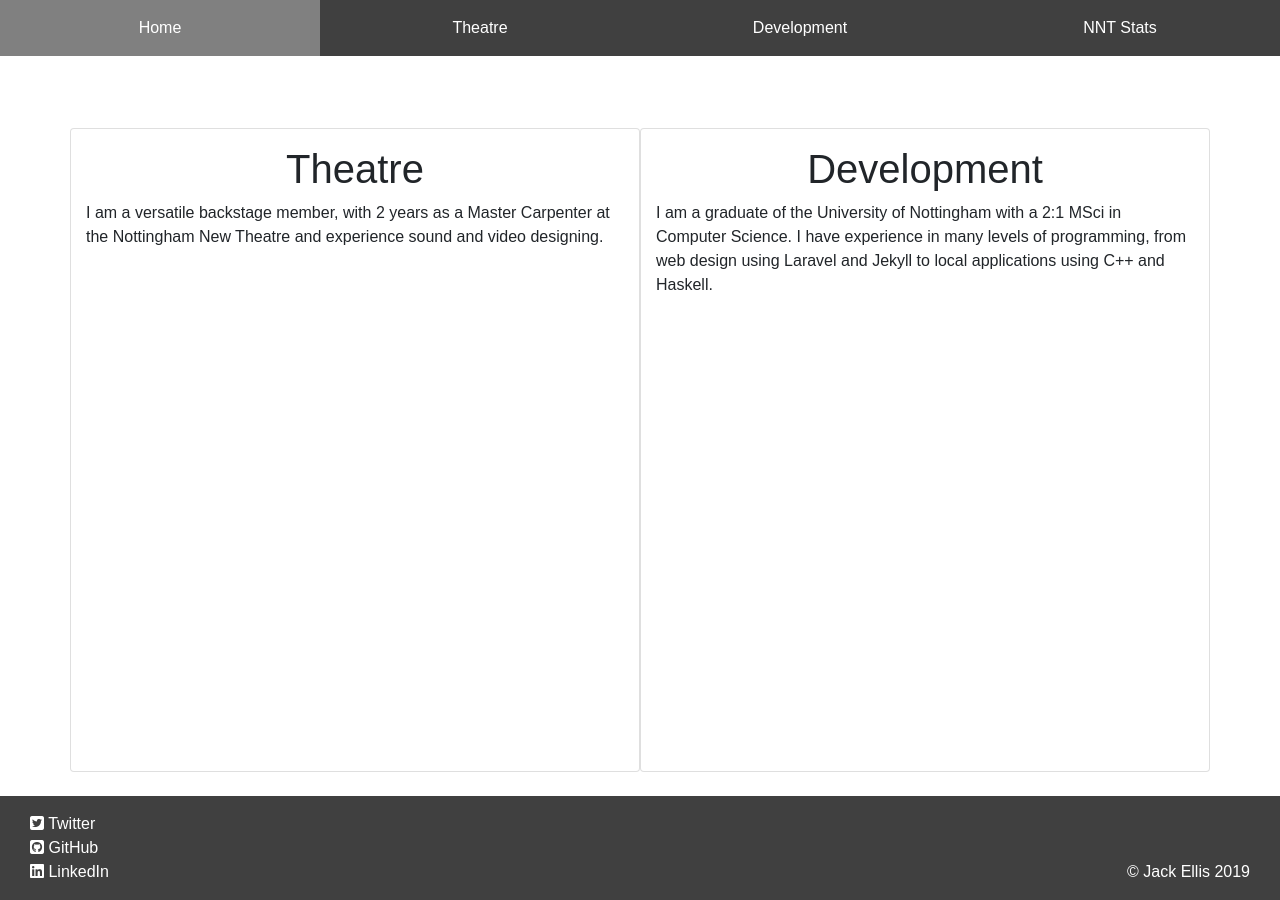
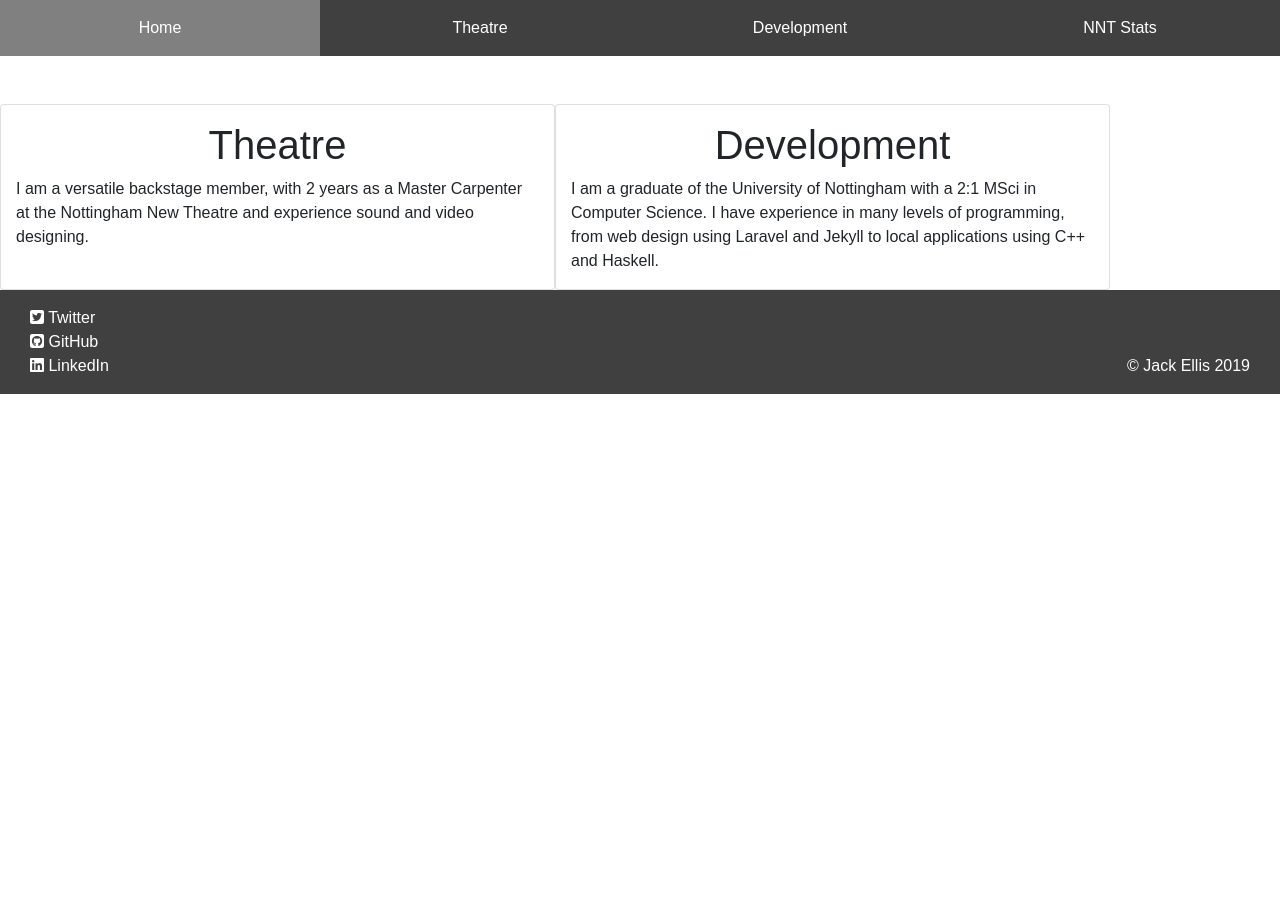
Before and after one commit to GingertronMk1/gingertronmk1.github.io, a Jekyll site: the page built from index.html, in a window 1280 px wide. Built offline with Jekyll 4.4.1, drawn with Linux system fonts in a browser that asks for light colours; nearby versions of some CDN libraries.

Commit message:
Added head frontmatter and changed content from class to id

```diff
--- a/_layouts/default.html
+++ b/_layouts/default.html
@@ -2,6 +2,7 @@
 <html>
   <head>
     {% include head.html %}
+    {{ page.head }}
   </head>
 
   <body>
@@ -11,7 +12,7 @@
     {% include hero.html content=page.title %}
     {% endif %}
 
-    <div class="content container row">
+    <div id="content" class="container row">
       {{ content }}
     </div>
 
```
